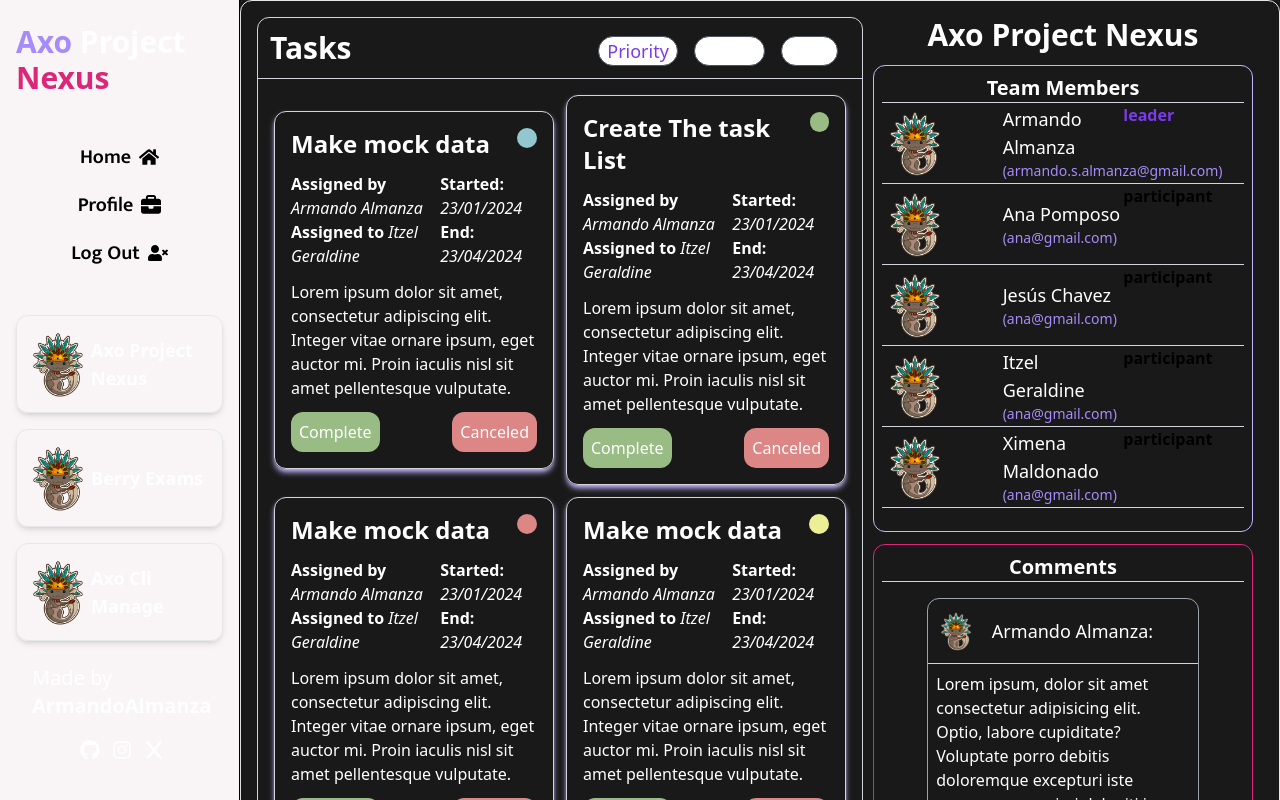
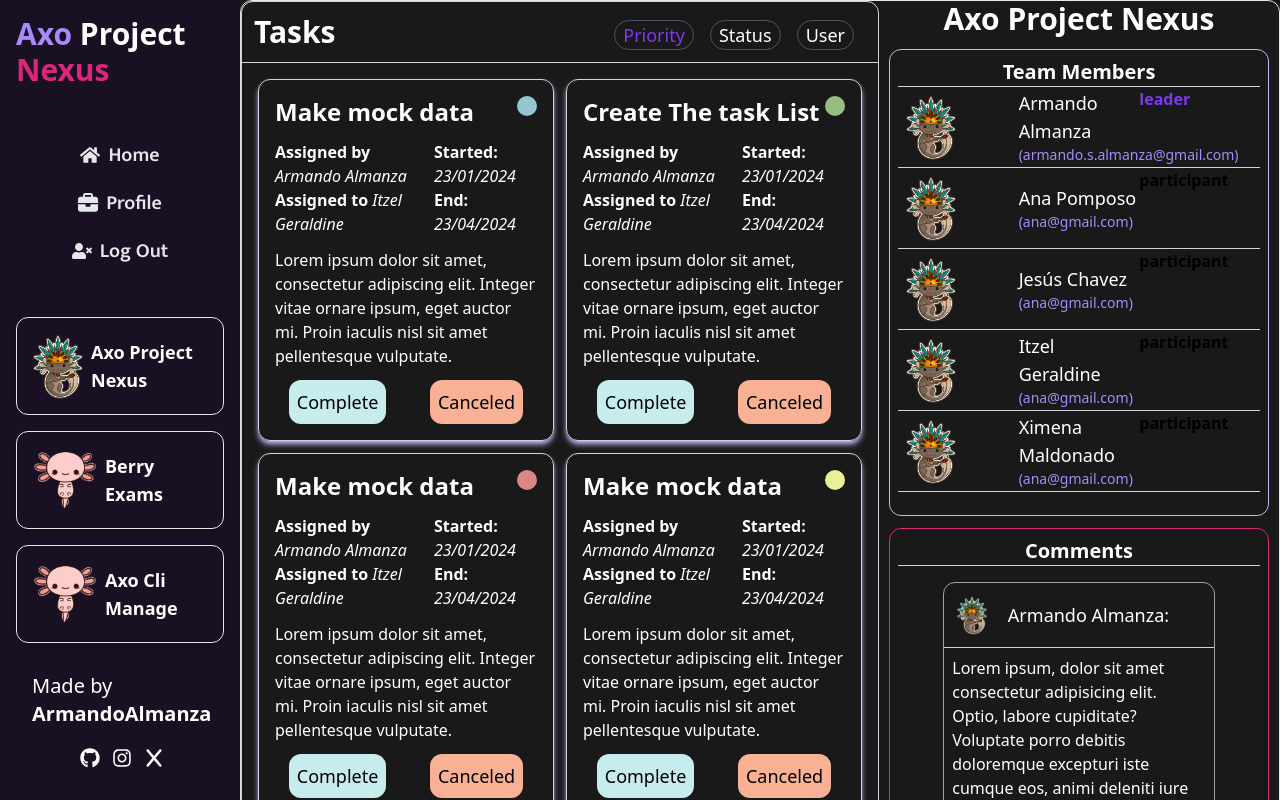
Before and after one commit to ArmandoAlmanza/Axo-Proyect-Nexus, a React (Vite) app in the folder client/: page /dashboard in a window 1280 px wide. Built offline with nearby package versions, Linux system fonts and the light colour scheme.

Commit message:
just add clsx and twMerge

```diff
--- a/client/src/App.tsx
+++ b/client/src/App.tsx
@@ -34,8 +34,8 @@ function App() {
                 )}
             >
                 <h1 className="text-3xl font-bold">
-                    <span className="text-violet-400">Axo</span>{" "}
-                    <span className="text-pink-600">Nexus</span>
+                    <span className="text-violet-400">Axos</span>
+                    <span className="text-pink-600">ftware</span>
                 </h1>
 
                 <nav>
--- a/client/src/components/Header.tsx
+++ b/client/src/components/Header.tsx
@@ -3,18 +3,14 @@ import Navbar from "./Navbar";
 import Footer from "./Footer";
 import useScreenSize from "../hooks/useScreenSize";
 import { useState } from "react";
-import useScreenScroll from "../hooks/useScreenScroll";
 import ProjectNav from "./projects/ProjectNav";
 import projects from "../mock/proyect.mock.json";
 const Header = () => {
     const screenSize = useScreenSize();
-    const screenScroll = useScreenScroll();
     const [menuOpened, setMenuOpened] = useState(false);
     return (
         <header
-            className={`${
-                screenScroll >= 50 ? "bg-[#f0f0f0]" : "bg-body"
-            } shadow-md z-10 sticky top-0 flex flex-row justify-between p-4 border-b border-b-black content-center items-center md:flex-col md:justify-evenly md:items-start md:border-b-0 md:border-r md:border-r-black md:w-60`}
+            className={`bg-noir-purple shadow-md z-10 sticky top-0 flex flex-row justify-between p-4  content-center items-center md:flex-col md:items-start  md:w-60`}
         >
             <h1 className="text-3xl font-bold">
                 <span className="text-violet-400">Axo</span> Project{" "}
@@ -32,7 +28,11 @@ const Header = () => {
             {screenSize.width >= 768 ? (
                 <div className="grid gap-4">
                     {projects.map((project, i) => (
-                        <ProjectNav key={i} title={project.title} img={project.icon} />
+                        <ProjectNav
+                            key={i}
+                            title={project.title}
+                            img={project.icon}
+                        />
                     ))}
                 </div>
             ) : (
--- a/client/src/components/Navbar.tsx
+++ b/client/src/components/Navbar.tsx
@@ -32,13 +32,13 @@ const Navbar = ({ navOpened, setNavOpened }: NavProps) => {
             </span>
             {links.map((link, i) => (
                 <Link
-                    className="relative mx-auto text-gray-200 font-semibold text-xl transition-colors duration-300 after:content-[''] after:w-0 after:h-[2px] after:bg-white after:absolute after:left-0 after:-bottom-2 after:transition-[width] after:duration-300 hover:text-white hover:after:w-5 md:after:bg-black md:text-black md:hover:text-purple flex flex-row gap-2 items-center"
+                    className="relative mx-auto text-gray-200 font-semibold text-xl transition-colors duration-300 after:content-[''] after:w-0 after:h-[2px] after:bg-white after:absolute after:left-0 after:-bottom-2 after:transition-[width] after:duration-300 hover:text-white hover:after:w-5  md:hover:text-purple flex flex-row gap-2 items-center"
                     to={link.path}
                     key={i}
                     onClick={() => setNavOpened(false)}
                 >
+                    {link.icon}
                     {link.title}
-                    {link.icon}
                 </Link>
             ))}
         </nav>
--- a/client/src/components/dashboard/ProjectCard.tsx
+++ b/client/src/components/dashboard/ProjectCard.tsx
@@ -8,7 +8,7 @@ const ProjectCard = () => {
     const project = projects[0];
     const active = true;
     return (
-        <article className="border rounded-xl mx-auto grid xl:grid-cols-[1fr,400px] p-4 w-full min-h-screen">
+        <article className="border rounded-xl mx-auto grid xl:grid-cols-[1fr,400px] w-full min-h-screen md:p4">
             <div className="flex flex-col gap-3 order-1 w-full">
                 <div>
                     <h1 className="text-3xl font-semibold text-center mb-3 mt-3 md:mt-0">
@@ -46,14 +46,14 @@ const ProjectCard = () => {
                             <p
                                 className={`${
                                     active ? "text-violet-600" : "text-black"
-                                } text-lg transition-colors hover:text-violet-600 cursor-pointer bg-white px-2 rounded-full border border-gray-600 duration-300 hover:border-violet-600`}
+                                } text-lg transition-colors hover:text-violet-600 cursor-pointer px-2 rounded-full border border-gray-600 duration-300 hover:border-violet-600`}
                             >
                                 Priority
                             </p>
-                            <p className="text-lg transition-colors hover:text-violet-600 cursor-pointer bg-white px-2 rounded-full border border-gray-600">
+                            <p className="text-lg transition-colors hover:text-violet-600 cursor-pointer px-2 rounded-full border border-gray-600">
                                 Status
                             </p>
-                            <p className="text-lg transition-colors hover:text-violet-600 cursor-pointer bg-white px-2 rounded-full border border-gray-600">
+                            <p className="text-lg transition-colors hover:text-violet-600 cursor-pointer px-2 rounded-full border border-gray-600">
                                 User
                             </p>
                         </div>
--- a/client/src/components/dashboard/TaskCard.tsx
+++ b/client/src/components/dashboard/TaskCard.tsx
@@ -1,4 +1,5 @@
 import { Task } from "../../interfaces/tasks";
+import Button from "../generals/Button";
 
 const TaskCard = ({
     title,
@@ -41,12 +42,12 @@ const TaskCard = ({
             </div>
             <p>{description}</p>
             <div className="flex gap-4 md:flex-row justify-between items-end">
-                <button className="flex justify-center items-center gap-x-2 bg-[#99BC85] text-white py-2 px-[.5rem] transition-colors duration-500 hover:bg-[#BFD8AF] text-md rounded-xl">
-                    Complete
-                </button>
-                <button className="flex justify-center items-center gap-x-2 bg-[#DC8686] text-white py-2 px-[.5rem] transition-colors duration-500 hover:bg-[#FF8080] text-md rounded-xl">
-                    Canceled
-                </button>
+                <Button className="bg-leaf-200 hover:bg-leaf-100 rounded-xl">
+                    <span className="text-black">Complete</span>
+                </Button>
+                <Button className="bg-garnet-200 hover:bg-garnet-100 rounded-xl">
+                    <span className="text-black">Canceled</span>
+                </Button>
             </div>
         </article>
     );
--- a/client/src/components/generals/Button.tsx
+++ b/client/src/components/generals/Button.tsx
@@ -1,13 +1,16 @@
 import { clsx } from "clsx";
+import { twMerge } from "tailwind-merge";
 
 interface Props extends React.ButtonHTMLAttributes<HTMLButtonElement> {}
 
 const Button = ({ children, className, ...props }: Props) => {
     return (
         <button
-            className={clsx(
-                "flex justify-center items-center gap-x-2 bg-black text-white py-2 px-[.5rem] transition-colors duration-500 hover:bg-purple text-lg mx-auto w-max",
-                className
+            className={twMerge(
+                clsx(
+                    "flex justify-center items-center gap-x-2 bg-black text-white py-2 px-[.5rem] transition-colors duration-500 hover:bg-purple text-lg mx-auto w-max",
+                    className
+                )
             )}
             {...props}
         >
--- a/client/src/components/projects/ProjectNav.tsx
+++ b/client/src/components/projects/ProjectNav.tsx
@@ -5,8 +5,8 @@ interface Props {
 
 const ProjectNav = ({ title, img }: Props) => {
     return (
-        <article className="flex w-50 items-center p-2 border rounded-xl transition-colors duration-300 hover:bg-white hover:border-black shadow-md cursor-pointer">
-            <img className="h-20 rounded-full" src={img === "" ? "/axolotl.png" : img} alt="icon" />
+        <article className="flex w-50 text-white items-center p-2 border rounded-xl transition-colors duration-300 hover:bg-white hover:text-black hover:border-black shadow-md cursor-pointer">
+            <img className="h-20 rounded-full" src={img === "" ? "/axo_little.png" : img} alt="icon" />
             <p className="text-lg font-semibold">{title}</p>
         </article>
     );
--- a/client/src/mock/proyect.mock.json
+++ b/client/src/mock/proyect.mock.json
@@ -33,6 +33,6 @@
             "ea003045-21a0-4098-9333-0c8d68b32719"
         ],
         "favorite": true,
-        "icon": "/axolotl.png"
+        "icon": ""
     }
 ]
```
Also changed, not shown: client/public/axo_little.png (added).
